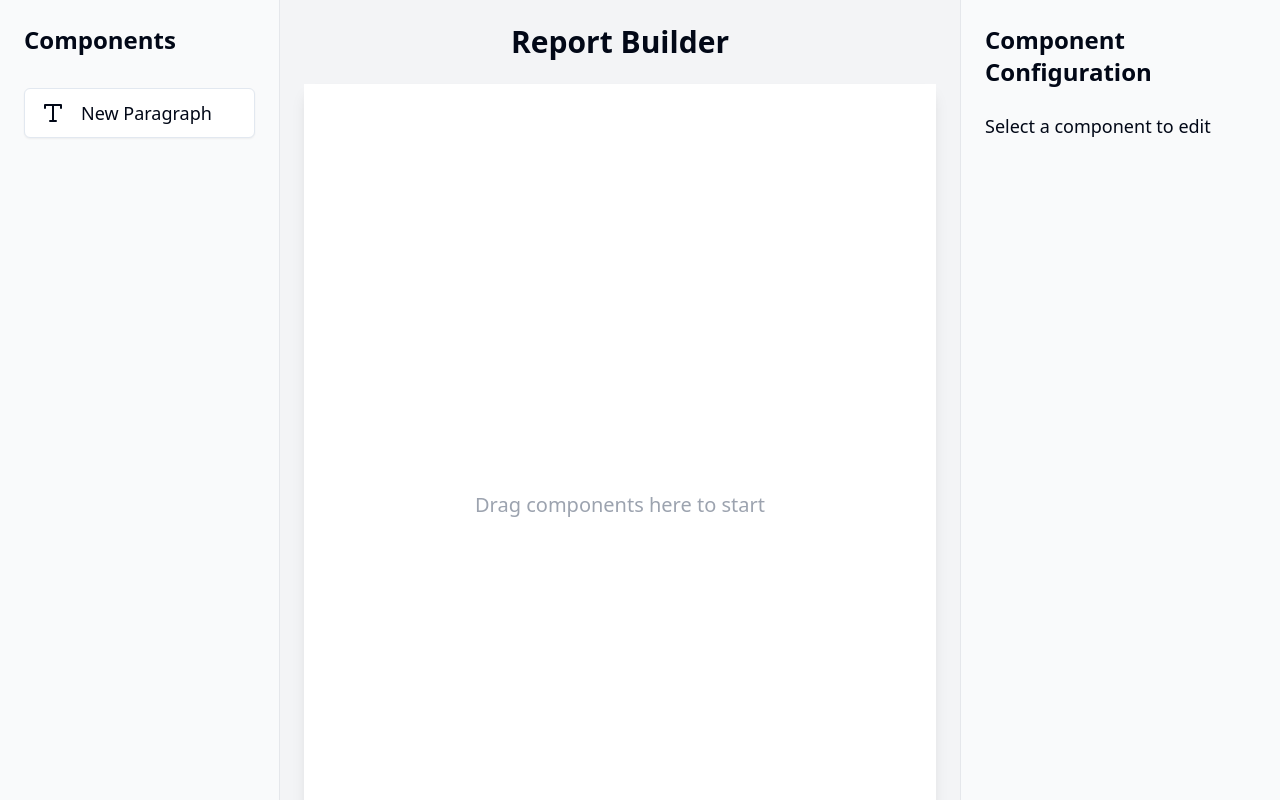
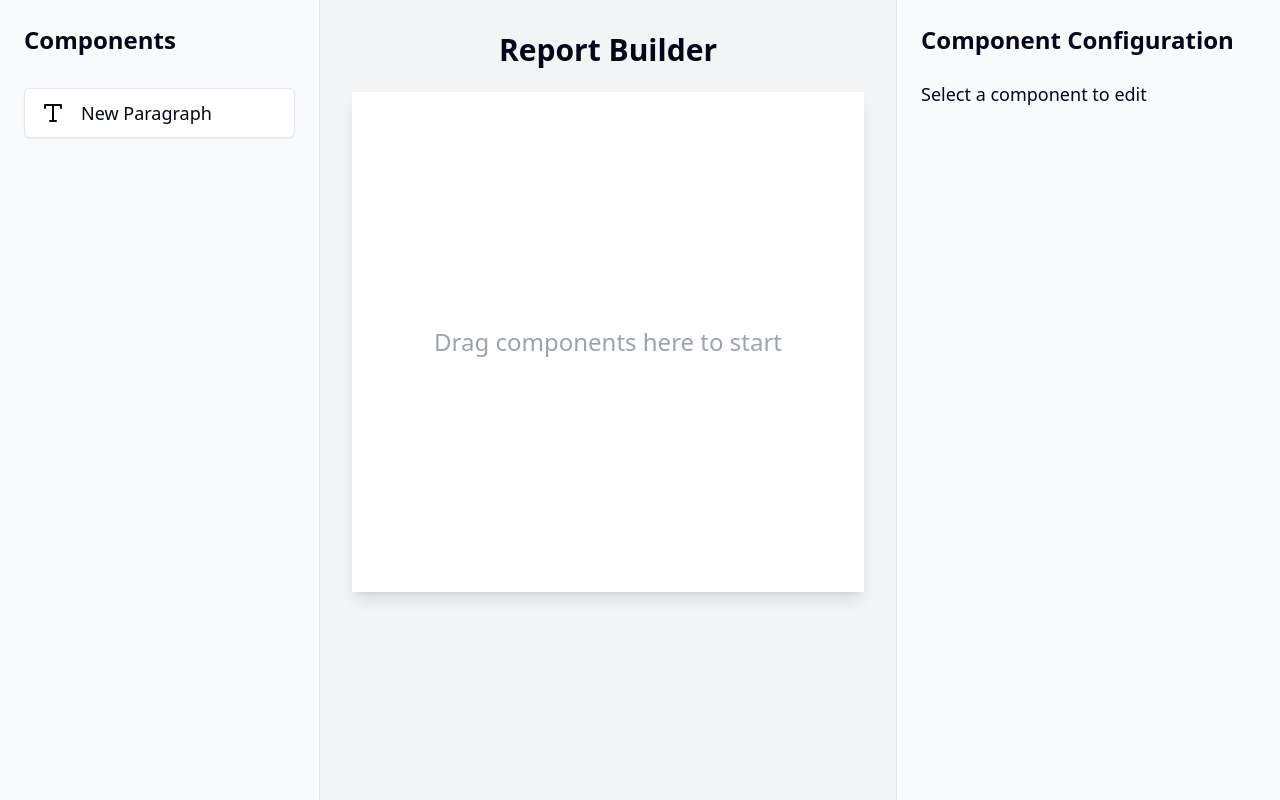
Before and after one commit to SawkaDev/pdf-builder-dnd, a Next.js app: page / in a window 1280 px wide. Built offline with nearby package versions, Linux system fonts and the light colour scheme.

Commit message:
sppacing issues

```diff
--- a/src/app/page.tsx
+++ b/src/app/page.tsx
@@ -105,10 +105,10 @@ const Home: React.FC = () => {
       onDragEnd={handleDragEnd}
     >
       <main className="flex h-screen overflow-hidden">
-        <div className="flex-none w-1/5 min-w-[280px] max-w-[350px] h-full overflow-y-auto border-r border-gray-200 bg-gray-50">
+        <div className="flex-none w-80 h-full overflow-y-auto border-r border-gray-200 bg-gray-50">
           <Toolbar />
         </div>
-        <div className="flex-grow overflow-auto bg-gray-100 p-6">
+        <div className="flex-grow overflow-auto bg-gray-100 p-8">
           <h1 className="text-3xl font-bold mb-6 text-center">
             Report Builder
           </h1>
@@ -123,7 +123,7 @@ const Home: React.FC = () => {
             />
           </SortableContext>
         </div>
-        <div className="flex-none w-1/4 min-w-[320px] max-w-[420px] h-full overflow-hidden border-l border-gray-200 bg-gray-50">
+        <div className="flex-none w-96 h-full overflow-hidden border-l border-gray-200 bg-gray-50">
           <Sidebar
             selectedComponent={selectedComponent}
             updateComponent={updateComponent}
@@ -136,7 +136,7 @@ const Home: React.FC = () => {
         {activeComponent && (
           <div
             className="bg-white border rounded shadow-md"
-            style={{ width: "auto", maxWidth: "100%", opacity: 0.8 }}
+            style={{ width: "250px", opacity: 0.8 }}
           >
             <TextComponent
               component={activeComponent}
--- a/src/components/Canvas.tsx
+++ b/src/components/Canvas.tsx
@@ -25,25 +25,25 @@ export const Canvas: React.FC<CanvasProps> = ({
   const isEmpty = components.length === 0;
 
   return (
-    <div className="min-h-full flex justify-center">
+    <div className="flex justify-center">
       <div
         ref={setNodeRef}
-        className={`bg-white shadow-lg relative w-full max-w-5xl ${
-          isEmpty ? "h-[842px]" : ""
+        className={`bg-white shadow-lg relative w-[1000px] ${
+          isEmpty ? "h-[500px]" : "min-h-[500px]"
         }`}
-        style={{ padding: "1.27cm" }}
+        style={{ padding: "48px" }}
         onClick={onCanvasClick}
       >
         {isEmpty ? (
-          <div className="h-full flex items-center justify-center text-gray-400 text-xl">
+          <div className="h-full flex items-center justify-center text-gray-400 text-2xl">
             Drag components here to start
           </div>
         ) : (
-          <div className="space-y-4">
+          <div className="space-y-3">
             {components.map((component) => (
               <React.Fragment key={component.id}>
                 {insertionPoint === component.id && isDragging && (
-                  <div className="h-0.5 bg-blue-500 w-full rounded-full my-2" />
+                  <div className="h-0.5 bg-blue-500 w-full rounded-full" />
                 )}
                 <SortableTextComponent
                   component={component}
@@ -52,7 +52,7 @@ export const Canvas: React.FC<CanvasProps> = ({
               </React.Fragment>
             ))}
             {isDragging && insertionPoint === null && components.length > 0 && (
-              <div className="h-0.5 bg-blue-500 w-full rounded-full my-2" />
+              <div className="h-0.5 bg-blue-500 w-full rounded-full" />
             )}
           </div>
         )}
```
